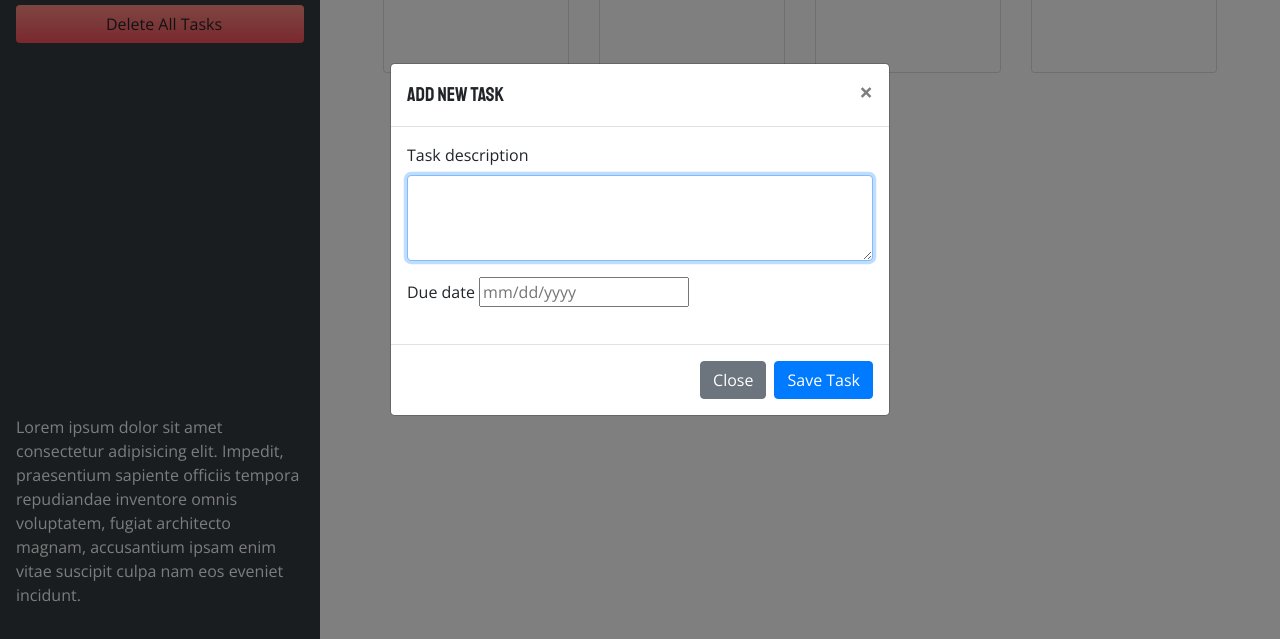
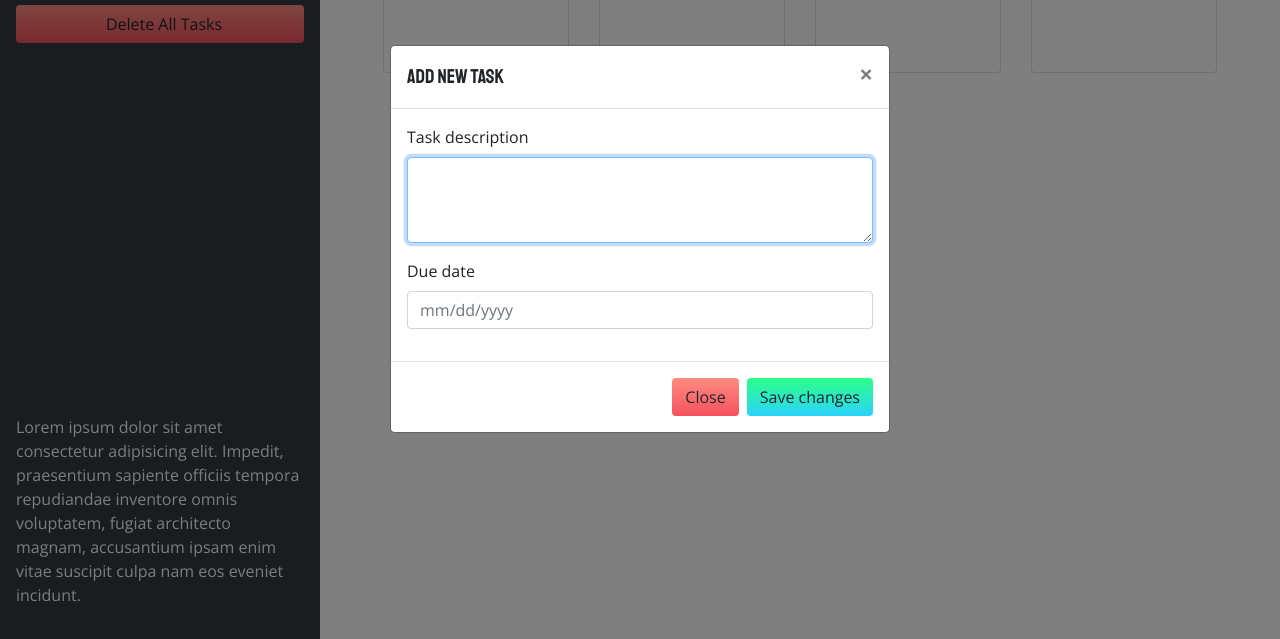
Before and after one commit to aliciavega731/taskinator, a plain HTML site: page index.html in a window 1280 px wide. Both pictures are taken after a click on the button "Add Task". Shown: the part 161-800 px from the top of the page. Drawn offline with nearby package versions, Linux system fonts and the light colour scheme; a web font is replaced by a local one.

Commit message:
changes to html

```diff
--- a/index.html
+++ b/index.html
@@ -15,7 +15,7 @@
 
 <body>
   <div class="row min-vh-100 no-gutters">
-    <header class="col-12 col-lg-3 bg-dark text-light d-flex flex-column p-4 p-lg-3">
+    <header class="col-12 col-lg-3 bg-dark text-light sticky-top d-flex flex-column p-4 p-lg-3">
       <h1 class="text-center">
         <span class="oi oi-task d-inline d-lg-none"></span>
         Taskmaster Pro Edition
@@ -32,7 +32,8 @@
             <h4 class="card-header bg-dark text-light d-flex align-items-center">
               To Do
             </h4>
-            <ul id="list-toDo" class="list-group list-group-flush"></ul>
+            <ul id="list-toDo" class="list-group list-group-flush">
+            </ul>
           </div>
         </div>
       <div class="col-12 col-md-6 col-xl-3 mb-3">
@@ -49,7 +50,7 @@
           <h4 class="card-header bg-dark text-light d-flex align-items-center">
             In Review
           </h4>
-          <ul id="list-Review" class="list-group list-group-flush">
+          <ul id="list-inReview" class="list-group list-group-flush">
           </ul>
         </div>
       </div>
@@ -65,7 +66,7 @@
       </div>
       <div class="mt-auto overflow-hidden" id="trash">
         <div class="w-100 p-3 text-center bottom-trash">
-          <span class="oi oi-trash"></span> Drop Here to Remove.
+          <span class="oi oi-trash"> </span> Drop Here to Remove.
         </div>
       </div>
     </main>
@@ -89,13 +90,13 @@
             </div>
             <div class="form-group">
               <label for="modalDueDate">Due date</label>
-              <input type="text" id="modalDueDate" placeholder="mm/dd/yyyy" id="modalDueDate" autocomplete="off"/>
+              <input type="text" class="form-control" placeholder="mm/dd/yyyy" id="modalDueDate" autocomplete="off"/>
             </div>
           </form>
       </div>
       <div class="modal-footer">
-        <button type="button" class="btn btn-secondary" data-dismiss="modal">Close</button>
-        <button type="button" class="btn btn-primary">Save Task</button>
+        <button type="button" class="btn btn-close" data-dismiss="modal">Close</button>
+        <button type="button" class="btn btn-save">Save changes</button>
       </div>
     </div>
   </div>
```
